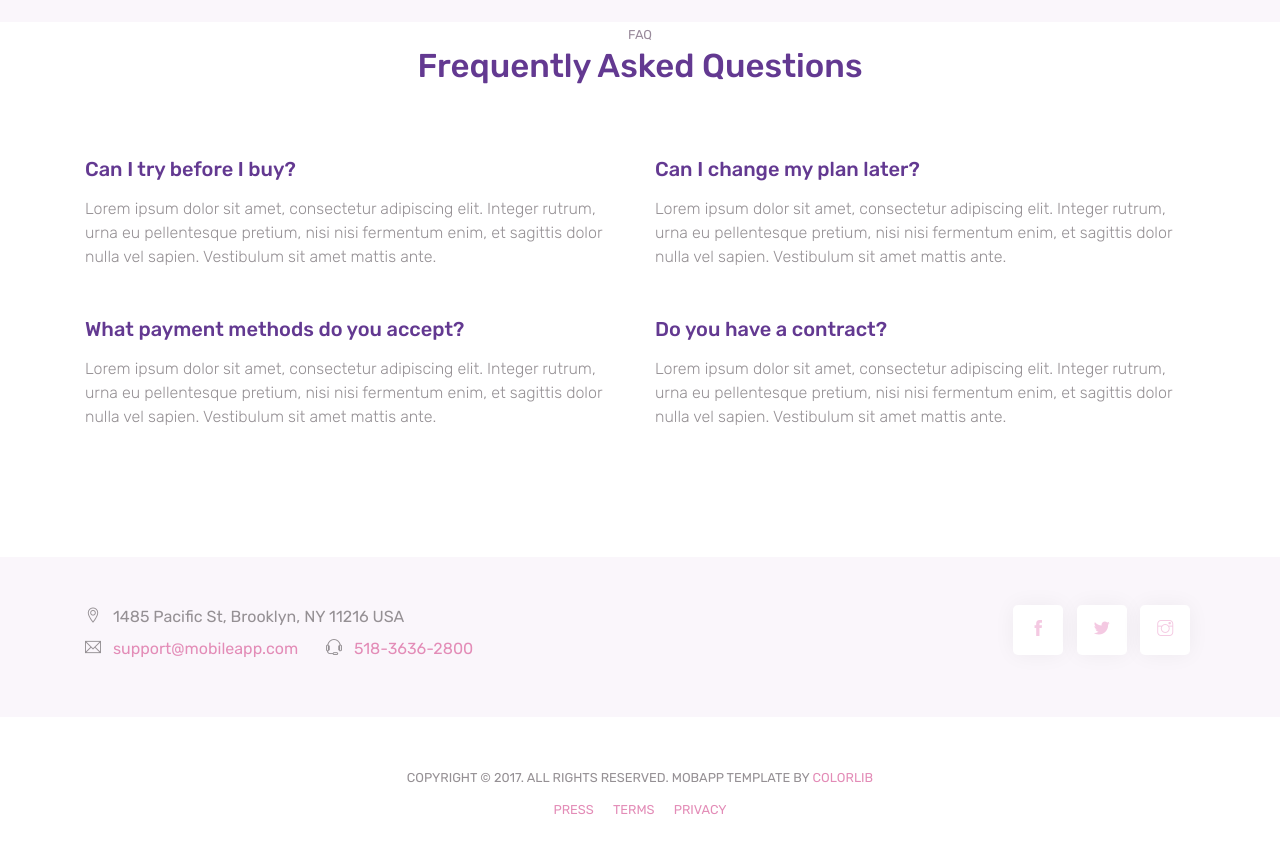
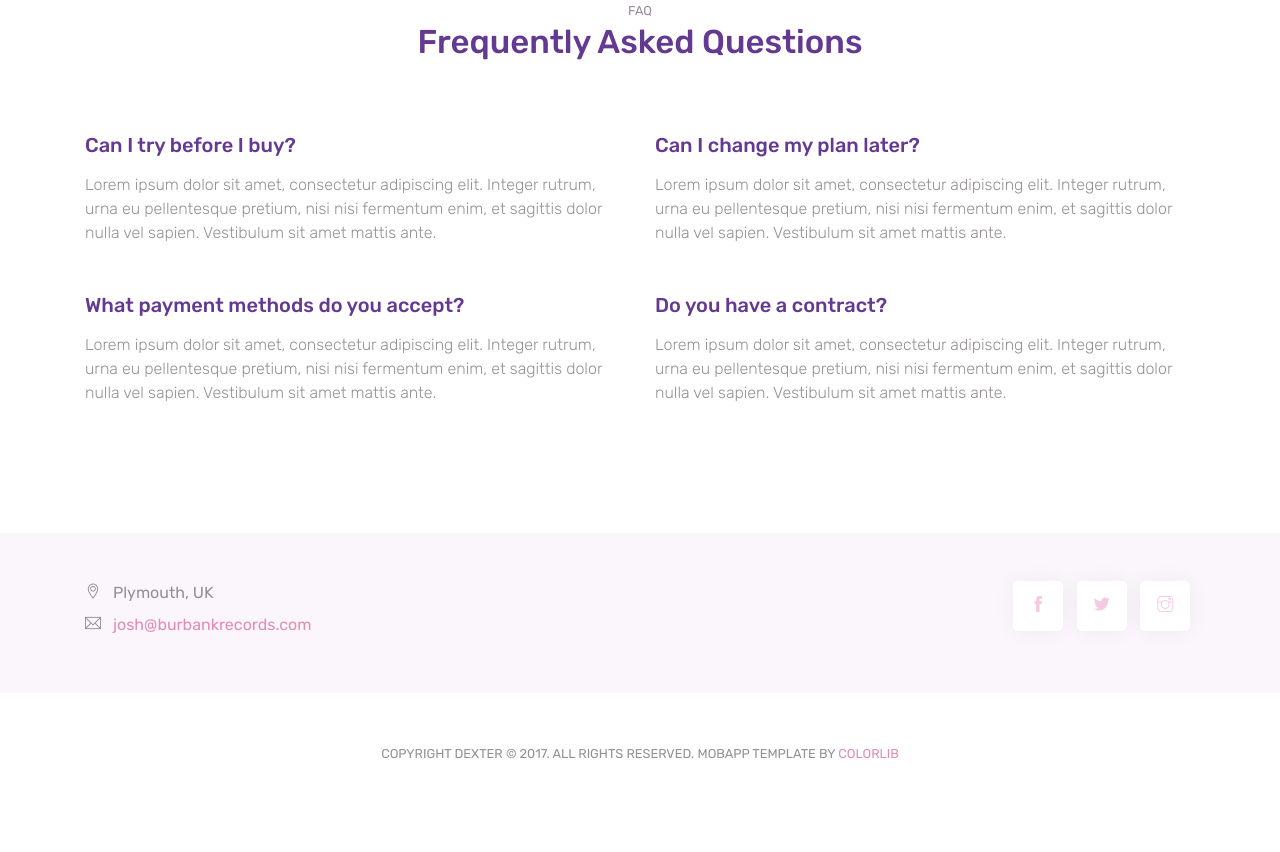
Before and after one commit to JoshMiles/JoshMiles.github.io, a plain HTML site: page index.html in a window 1280 px wide. Shown: the part 3432-4284 px from the top of the page. After the commit the page ends 4245 px from the top, so only its background shows below. Drawn offline with Linux system fonts and the light colour scheme.

Commit message:
updated contact info

```diff
--- a/index.html
+++ b/index.html
@@ -116,7 +116,7 @@ URI     : https://colorlib.com
 
                 <div class="box-icon"><span class="ti-mobile gradient-fill ti-3x"></span></div>
                 <h2>Download Anywhere</h2>
-                <p class="tagline">Available for all major mobile and desktop platforms. Rapidiously visualize optimal ROI rather than enterprise-wide methods of empowerment. </p>
+                <p class="tagline">Available on iOS and Android. The perfect Pokémon Go companion! </p>
                 <div class="my-4">
 
                     <a href="#" class="btn btn-light"><img src="images/appleicon.png" alt="icon"> App Store</a>
@@ -183,17 +183,17 @@ URI     : https://colorlib.com
         <div class="container">
             <div class="row">
                 <div class="col-lg-6 text-center text-lg-left">
-                    <p class="mb-2"> <span class="ti-location-pin mr-2"></span> 1485 Pacific St, Brooklyn, NY 11216 USA</p>
+                    <p class="mb-2"> <span class="ti-location-pin mr-2"></span> Plymouth, UK</p>
                     <div class=" d-block d-sm-inline-block">
                         <p class="mb-2">
-                            <span class="ti-email mr-2"></span> <a class="mr-4" href="mailto:support@mobileapp.com">support@mobileapp.com</a>
+                            <span class="ti-email mr-2"></span> <a class="mr-4" href="mailto:support@mobileapp.com">josh@burbankrecords.com</a>
                         </p>
                     </div>
-                    <div class="d-block d-sm-inline-block">
+                    <!-- <div class="d-block d-sm-inline-block">
                         <p class="mb-0">
                             <span class="ti-headphone-alt mr-2"></span> <a href="tel:51836362800">518-3636-2800</a>
                         </p>
-                    </div>
+                    </div> -->
 
                 </div>
                 <div class="col-lg-6">
@@ -211,13 +211,13 @@ URI     : https://colorlib.com
     <!-- // end .section -->
     <footer class="my-5 text-center">
         <!-- Copyright removal is not prohibited! -->
-        <p class="mb-2"><small>COPYRIGHT © 2017. ALL RIGHTS RESERVED. MOBAPP TEMPLATE BY <a href="https://colorlib.com">COLORLIB</a></small></p>
+        <p class="mb-2"><small>COPYRIGHT DEXTER © 2017. ALL RIGHTS RESERVED. MOBAPP TEMPLATE BY <a href="https://colorlib.com">COLORLIB</a></small></p>
 
-        <small>
+        <!-- <small>
             <a href="#" class="m-2">PRESS</a>
             <a href="#" class="m-2">TERMS</a>
             <a href="#" class="m-2">PRIVACY</a>
-        </small>
+        </small> -->
     </footer>
 
     <!-- jQuery and Bootstrap -->
```
